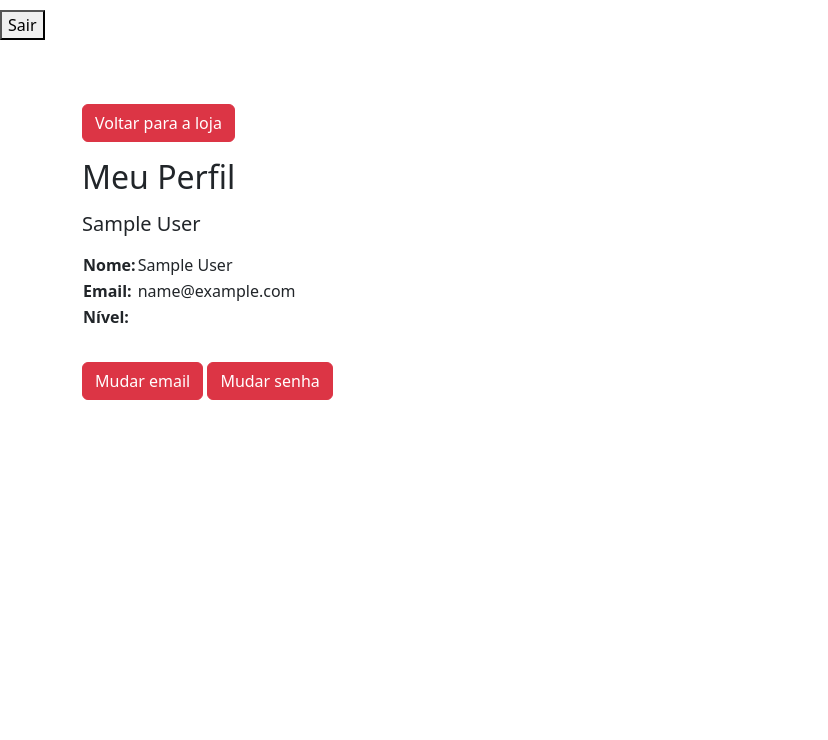
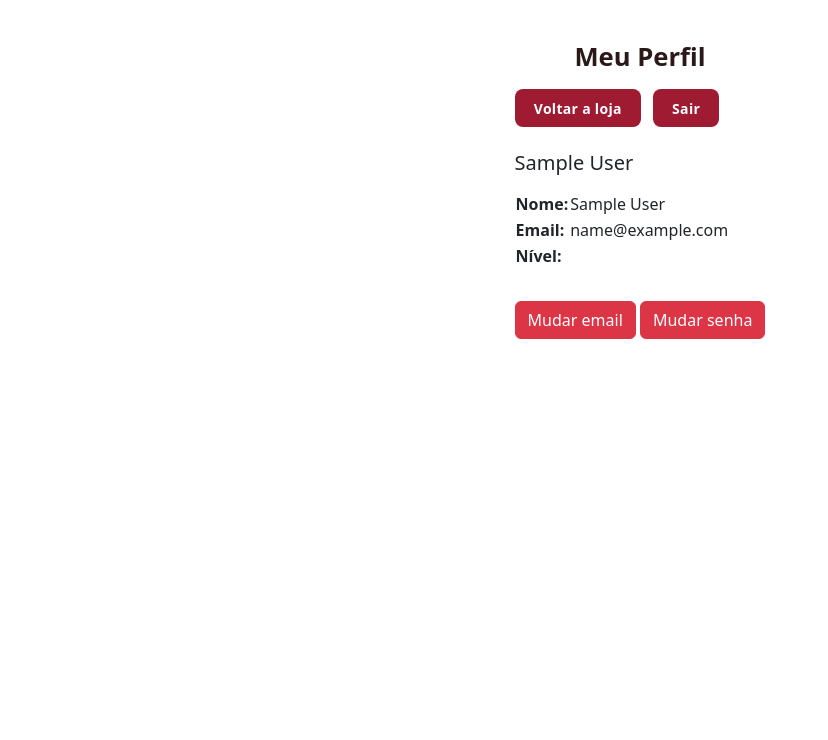
Before and after one commit to DanielKuhnDeAraujo/Crimsom-Site, a PHP site: page /verusuario.php in a window 1280 px wide. Shown: the part 60-800 px from the top of the page, without its empty margins (0-828 px from the left). Run offline with PHP 8.4, Linux system fonts and the light colour scheme; the visitor is signed in with stand-in values (Sample User, id 1).

Commit message:
Atualização do css do ver usuario.

```diff
--- a/verusuario.php
+++ b/verusuario.php
@@ -10,16 +10,14 @@ session_start(); ?>
     <title>Crimsom Beast</title>
     <link rel="stylesheet" href="css/style.css">
     <link rel="stylesheet" href="css/bootstrap.min.css">
+    <style>
+
+    </style>
 </head>
 
 <body>
     <?php include("conexao.php") ?>
     <?php include("navbar.php") ?>
-    <a href="logout.php">
-        <button type="button">Sair</button>
-    </a>
-
-
 
     <?php
     if (isset($_SESSION['nome'])) {
@@ -137,23 +135,22 @@ session_start(); ?>
 
     ?>
 
-    <div class="container">
+    <div class="page-wrap">
+        <div class="page-header">
+            <h1>Meu Perfil</h1>
+        </div>
 
-        <div class="row mt-5">
-
-            <div class="col-md-4">
-
-                <a href="index.php" class="btn btn-danger mt-3">Voltar para a loja</a>
-
-                <h2 class="mb-3 mt-3">Meu Perfil</h2>
-
+        <div class="toolbar">
+            <form action="#" method="post" class="search-form">
+                <a class="btn-toolbar" href="index.php">Voltar a loja</a>
+                <a class="btn-toolbar" href="logout.php">Sair</a>
+            </form>
+        </div>
         <?php if (isset($erro)): ?>
             <div class="alert alert-danger"><?= htmlspecialchars($erro) ?></div>
         <?php else: ?>
-
             <h5 class="card-title"><?= htmlspecialchars($NOME) ?></h5>
             <span class="badge bg-secondary mb-3"><?= htmlspecialchars($NIVEL) ?></span>
-
             <table class="mb-3 mt-3">
                 <tr>
                     <th>Nome:</th>
@@ -172,14 +169,11 @@ session_start(); ?>
         <?php endif; ?>
 
 
-                <button type="button" class="btn btn-danger mt-3" data-bs-toggle="modal"
-                    data-bs-target="#modalEmail">Mudar email</button>
+        <button type="button" class="btn btn-danger mt-3" data-bs-toggle="modal" data-bs-target="#modalEmail">Mudar
+            email</button>
 
-                <button type="button" class="btn btn-danger mt-3" data-bs-toggle="modal"
-                    data-bs-target="#modalSenha">Mudar senha</button>
-
-            </div>
-        </div>
+        <button type="button" class="btn btn-danger mt-3" data-bs-toggle="modal" data-bs-target="#modalSenha">Mudar
+            senha</button>
     </div>
 
     <div class="modal fade" id="modalEmail" tabindex="-1" aria-labelledby="modalEmailLabel" aria-hidden="true">
```
Lines whose indentation alone changed are shown as unchanged.
